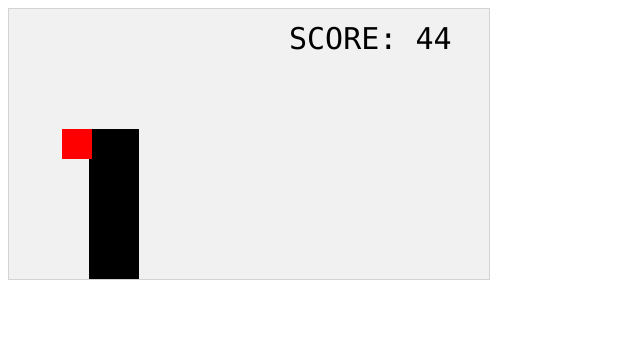
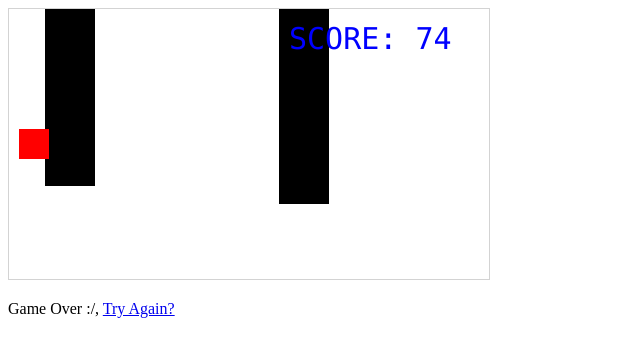
Before and after one commit to seanysean/Basic-JavaScript-Games, a plain HTML site: page game1.html in a window 1280 px wide. Shown: the whole page, without its empty margins (0-640 px from the left). Drawn offline with Linux system fonts and the light colour scheme.

Commit message:
Update game1.html
This should be the finished version.

```diff
--- a/game1.html
+++ b/game1.html
@@ -5,20 +5,24 @@
 <style>
 canvas {
     border: 1px solid #d3d3d3;
-    background-color: #f1f1f1;
+    background-color: #fff;
 }
+#endgame {
+  display: none;
+  }
 </style>
 </head>
 <body onload="startGame()">
+<p id = "endgame">Game Over :/, <a href="#">Try Again?</a></p>
 <script>
 var myGamePiece;
-var myObstacle;
+var myObstacles = [];
 var myScore;
 
 function startGame() {
     myGamePiece = new component(30, 30, "red", 10, 120);
-    myObstacle = new component(50, 200, "black", 300, 120);
-     myScore = new component("30px", "Consolas", "black", 280, 40, "text");
+    //myObstacle = new component(50, 200, "black", 300, 120);
+     myScore = new component("30px", "Consolas", "blue", 280, 40, "text");
     myGameArea.start();
 }
 var myGameArea = {
@@ -84,23 +88,40 @@ function component(width, height, color, x, y, type) {
     }
 }
 function updateGameArea() {
-    if (myGamePiece.crashWith(myObstacle)) {
-        myGameArea.stop();
-    } else {
+    var x, y;
+    for (i = 0; i < myObstacles.length; i += 1) {
+        if (myGamePiece.crashWith(myObstacles[i])) {
+            myGameArea.stop();
+            document.getElementById("endgame").style.display = "block";
+            return;
+        }
+    }
+    myGameArea.clear();
     myGameArea.frameNo += 1;
-    myGameArea.clear();
-     if (myGameArea.x && myGameArea.y) {
+    if (myGameArea.frameNo == 1 || everyinterval(40)) {
+        x = myGameArea.canvas.width;
+        minHeight = 20;
+        maxHeight = 200;
+        height = Math.floor(Math.random()*(maxHeight-minHeight+1)+minHeight);
+        minGap = 50;
+        maxGap = 200;
+        gap = Math.floor(Math.random()*(maxGap-minGap+1)+minGap);
+        myObstacles.push(new component(50, height, "black", x, 0));
+        myObstacles.push(new component(50, x - height - gap, "black", x, height + gap));
+    }
+    for (i = 0; i < myObstacles.length; i += 1) {
+        myObstacles[i].x += -6;
+        myObstacles[i].update();
+    }
+    if (myGameArea.x && myGameArea.y) {
         myGamePiece.x = myGameArea.x;
         myGamePiece.y = myGameArea.y;
     }
     myScore.text="SCORE: " + myGameArea.frameNo;
     myScore.update();
-    myObstacle.x += -5;
-    myObstacle.update();
     myGamePiece.update();
-     myGamePiece.x += 1;
 }
-}
+
 </script>
 </body>
 </html>
```
